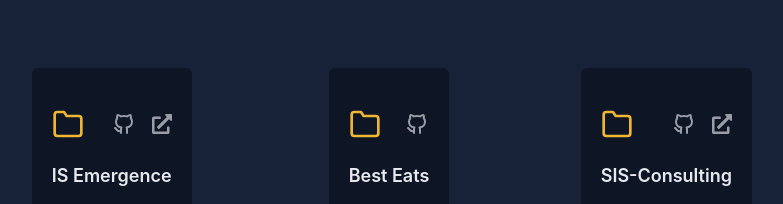
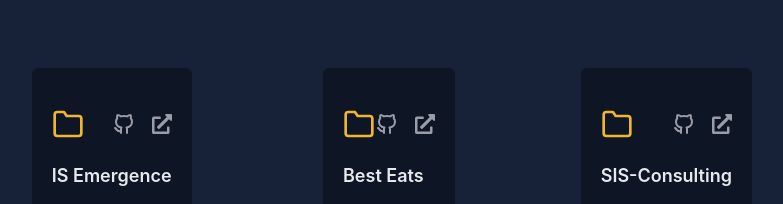
Before and after one commit to Hansjason97/Hans-Adiogo, a React (Vite) app: page / in a window 1280 px wide. Shown: the part 1990-2194 px from the top of the page, without its empty margins (251-1034 px from the left). Built offline with nearby package versions, Linux system fonts and the light colour scheme; no server answers.

Commit message:
data uptdate

```diff
--- a/src/data/data.js
+++ b/src/data/data.js
@@ -53,7 +53,7 @@ export const featuredProjects = [
         description: "project2",
         tags: ['React', 'Tailwind'],
         linkGithub: "https://github.com/Hansjason97/Best-Eats",
-        linkPreview: null,
+        linkPreview: "https://hansjason97.github.io/Best-Eats/",
     },
     {
         title: 'SIS-Consulting',
```
